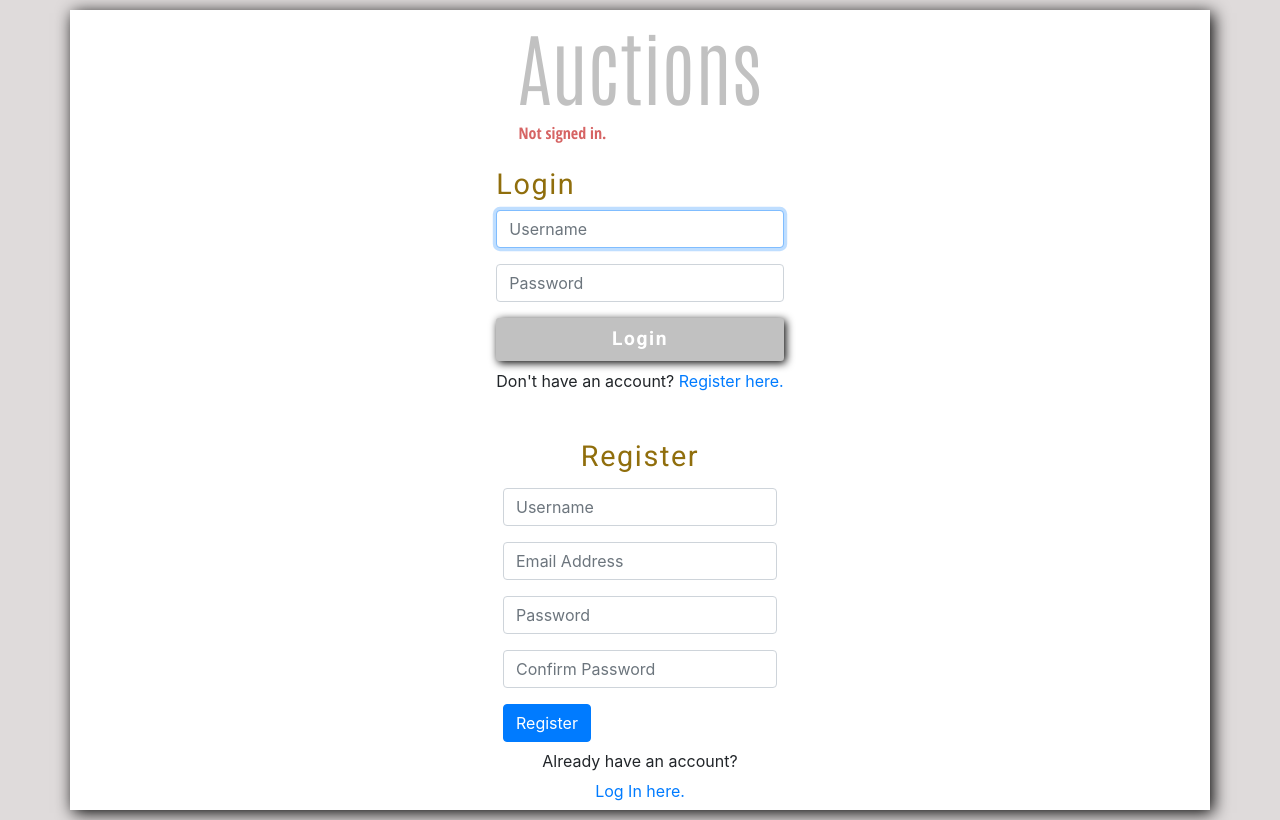
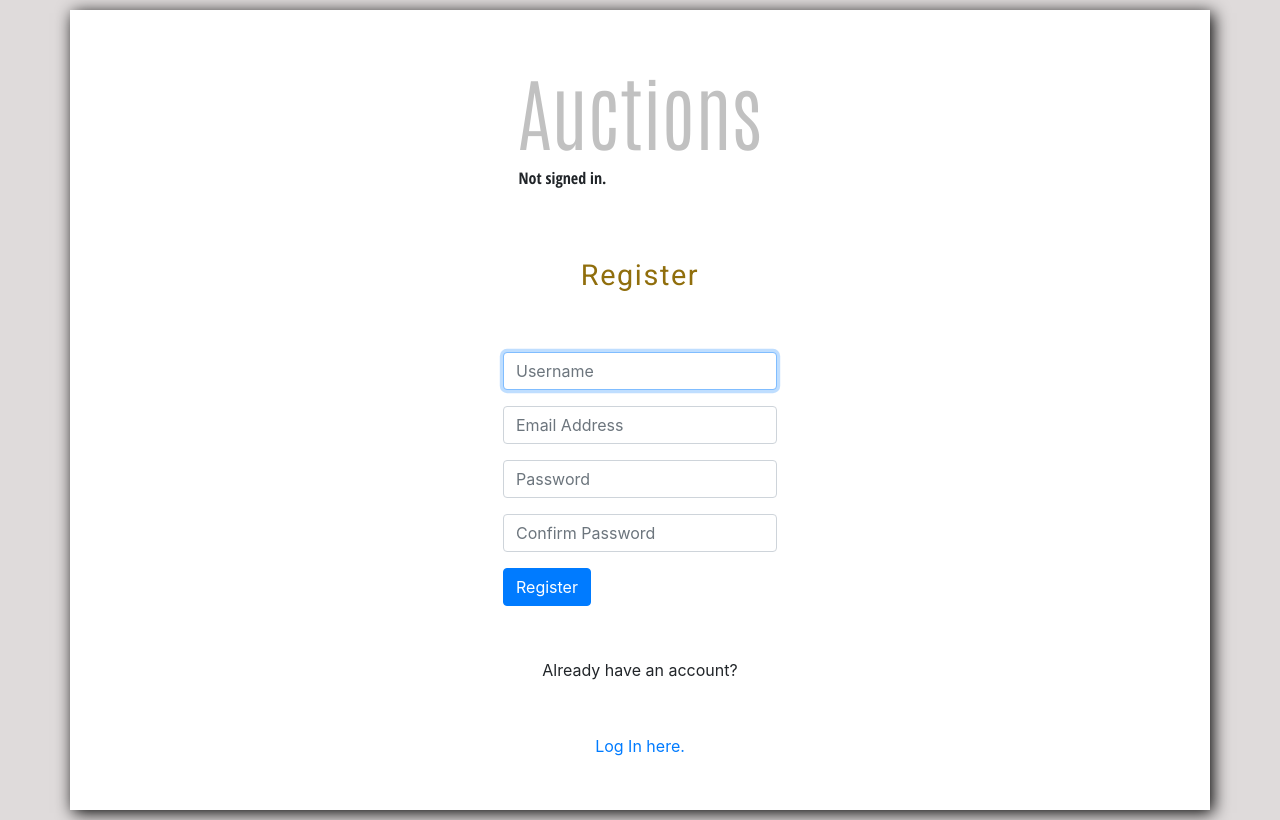
Before and after one commit to TheOverwatchh/commerce, a Django app: page /register in a window 1280 px wide. Run offline with Django 3.2, Linux system fonts and the light colour scheme; some libraries are stand-ins or nearby versions; some web fonts are replaced.

Commit message:
optimization in index/layout

```diff
--- a/auctions/static/auctions/global.css
+++ b/auctions/static/auctions/global.css
@@ -2,73 +2,62 @@
   padding: 10px;
   background: #DFDBDB;
 }
-
-.container {
+body .container {
   background: white;
   height: 100vh;
   display: flex;
   flex-direction: column;
   align-items: center;
   justify-content: space-evenly;
-    box-shadow: .2rem .2rem 1rem black;
+  box-shadow: 0.2rem 0.2rem 1rem black;
 }
-
-.container h1 {
+body .container h1 {
   font-family: Antonio, sans-serif;
   font-size: 5rem;
   font-weight: 200;
   color: #c1c1c1;
 }
-
-.container p {
-    font-family: 'Open Sans Condensed', sans-serif;
+body .container p {
+  font-family: "Open Sans Condensed", sans-serif;
   font-weight: 700;
 }
-
-.container p.notAuthenticated {
+body .container p .notAuthenticated {
   color: #D66464;
 }
-
-.container p.authenticated {
+body .container p .authenticated {
   color: #5CC165;
 }
-
-.container p strong {
+body .container p strong {
   color: #39713E;
 }
-
-.container h2 {
+body .container h2 {
   font-family: Roboto, sans-serif;
   color: #906E0C;
   font-size: 1.8rem;
   font-weight: 400;
-    letter-spacing: .1rem;
+  letter-spacing: 0.1rem;
 }
-
-.container .menuLink {
+body .container .menuLink {
   background: #c1c1c1;
   color: #fff;
-    border-radius: .2rem;
-    box-shadow: .05rem .05rem .15rem black;
+  border-radius: 0.2rem;
+  box-shadow: 0.05rem 0.05rem 0.15rem black;
 }
-
-.container .menuLink:hover {
+body .container .menuLink:hover {
   background: #b4b4b4;
 }
-
-.btn-secondary {
+body .btn-secondary {
   background: #c1c1c1;
-    border-radius: .2rem;
+  border-radius: 0.2rem;
   border: none;
   font-family: Roboto, sans-serif;
   font-weight: 200;
-    letter-spacing: .1rem;
+  letter-spacing: 0.1rem;
   font-size: 1.2rem;
   font-weight: 700;
-    box-shadow: 0.12rem 0.12rem .5rem black;
-    margin-bottom: .5rem;
+  box-shadow: 0.12rem 0.12rem 0.5rem black;
+  margin-bottom: 0.5rem;
 }
-
-.btn-secondary:hover {
+body .btn-secondary:hover {
   background: #b4b4b4;
 }
--- /dev/null
+++ b/auctions/static/auctions/global.scss
@@ -0,0 +1,72 @@
+body {
+    padding: 10px;
+    background: #DFDBDB;
+
+    .container {
+        background: white;
+        height: 100vh;
+        display: flex;
+        flex-direction: column;
+        align-items: center;
+        justify-content: space-evenly;
+        box-shadow: .2rem .2rem 1rem black;
+
+        h1 {
+            font-family: Antonio, sans-serif;
+            font-size: 5rem;
+            font-weight: 200;
+            color: #c1c1c1;
+        }
+
+        p {
+            font-family: 'Open Sans Condensed', sans-serif;
+            font-weight: 700;
+
+            .notAuthenticated {
+                color: #D66464;
+            }
+            .authenticated {
+                color: #5CC165;
+           }
+           strong {
+            color: #39713E;
+            }
+        }
+        h2 {
+            font-family: Roboto, sans-serif;
+            color: #906E0C;
+            font-size: 1.8rem;
+            font-weight: 400;
+            letter-spacing: .1rem;
+        }
+
+        .menuLink {
+            background: #c1c1c1;
+            color: #fff;
+            border-radius: .2rem;
+            box-shadow: .05rem .05rem .15rem black;
+
+            &:hover {
+                background: #b4b4b4;
+             }
+        }
+
+    }
+
+    .btn-secondary {
+        background: #c1c1c1;
+        border-radius: .2rem;
+        border: none;
+        font-family: Roboto, sans-serif;
+        font-weight: 200;
+        letter-spacing: .1rem;
+        font-size: 1.2rem;
+        font-weight: 700;
+        box-shadow: 0.12rem 0.12rem .5rem black;
+        margin-bottom: .5rem;
+
+        &:hover {
+            background: #b4b4b4;
+        }
+    }
+}
--- a/auctions/templates/auctions/layout.html
+++ b/auctions/templates/auctions/layout.html
@@ -10,60 +10,24 @@
         <link href="https://fonts.googleapis.com/css2?family=Antonio:wght@200;400;600&display=swap" rel="stylesheet">
         <link href="https://fonts.googleapis.com/css2?family=Roboto:wght@100;300;400;700&display=swap" rel="stylesheet">
         <link href="https://fonts.googleapis.com/css2?family=Zen+Dots&display=swap" rel="stylesheet">
-        <link href="https://fonts.googleapis.com/css2?family=Open+Sans+Condensed:ital,wght@0,300;0,700;1,300&display=swap" rel="stylesheet">
+        <link href="https://fonts.googleapis.com/css2?family=Open+Sans+Condensed:ital,wght@0,300;0.400;0,700;1,300&display=swap" rel="stylesheet">
     </head>
     <body>
        <div class="container">
         <div>
-            <h1>Auctions</h1>
+            <h1 id="logo" style="cursor:pointer">Auctions</h1>
             {% if user.is_authenticated %}
             <p class="authenticated">Signed in as <strong>{{ user.username }}</strong>.</p>
         {% else %}
             <p class="notAuthenticated">Not signed in.</p>
         {% endif %}
          </div>
-        <ul class="nav">
-            {% if user.is_authenticated %}
-                <li class="nav-item">
-                    <a class="nav-link" href="{% url 'index' %}">Active Listings</a>
-                </li>
-                <li class="nav-item">
-                    <a class="nav-link" href="{% url 'logout' %}">Log Out</a>
-                </li>
-            {% else %}
-            <div>
-            <h2>Login</h2>
-
-            {% if message %}
-                <div>{{ message }}</div>
-            {% endif %}
-
-            <form action="{% url 'login' %}" method="post">
-                {% csrf_token %}
-                <div class="form-group">
-                    <input autofocus class="form-control" type="text" name="username" placeholder="Username">
-                </div>
-                <div class="form-group">
-                    <input class="form-control" type="password" name="password" placeholder="Password">
-                </div>
-                <input class="btn btn-secondary form-control" type="submit" value="Login">
-            </form>
-
-            Don't have an account? <a href="{% url 'register' %}">Register here.</a>
-
-        </div>
-
-                <!-- <li class="nav-item">
-                    <a class="nav-link menuLink mr-2 ml-2" href="{% url 'login' %}">Log In</a>
-                </li> -->
-                <!-- <li class="nav-item"> -->
-                    <!-- <a class="nav-link menuLink" href="{% url 'register' %}">Register</a> -->
-                <!-- </li> -->
-            {% endif %}
-        </ul>
-        <hr>
          {% block body %}
          {% endblock %}
-        </div>
+        <script>
+            document.getElementById("logo").onclick = function () {
+        location.href = "/";
+        };
+        </script>
     </body>
 </html>
--- a/auctions/views.py
+++ b/auctions/views.py
@@ -19,16 +19,25 @@
         password = request.POST["password"]
         user = authenticate(request, username=username, password=password)
 
+        if username == '':
+            return render(request, "auctions/index.html", {
+                "message": "You need to fill the required camps."
+            })
+        elif password == '':
+            return render(request, "auctions/index.html", {
+                "message": "You need to fill the required camps"
+            })
+
         # Check if authentication successful
         if user is not None:
             login(request, user)
             return HttpResponseRedirect(reverse("index"))
         else:
-            return render(request, "auctions/login.html", {
+            return render(request, "auctions/index.html", {
                 "message": "Invalid username and/or password."
             })
-    else:
-        return render(request, "auctions/login.html")
+    # else:
+    #     return render(request, "auctions/login.html")
 
 
 def logout_view(request):
```
Also changed, not shown: auctions/templates/auctions/index.html (+38 -4 lines), auctions/templates/auctions/login.html (deleted, +0 -25 lines), db.sqlite3. Lines whose indentation alone changed are shown as unchanged.
